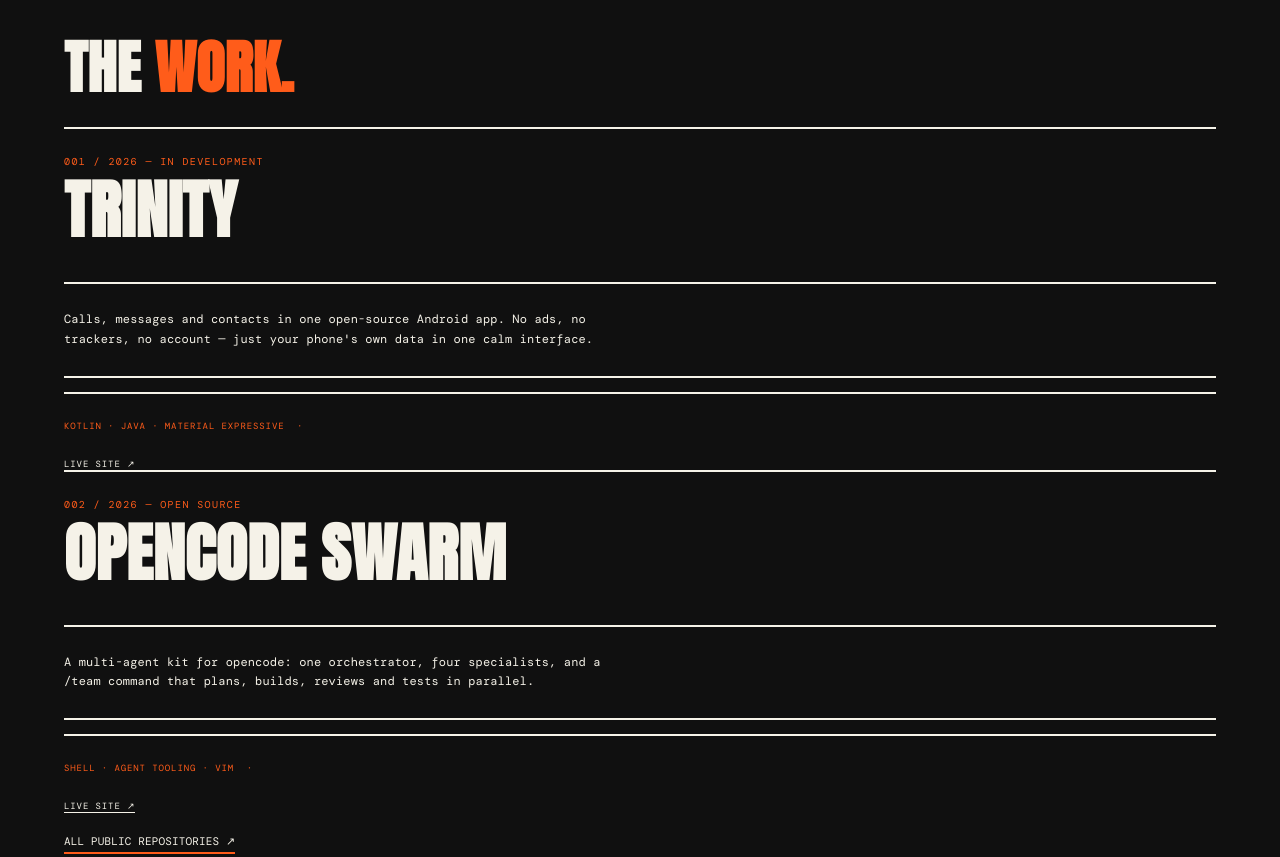
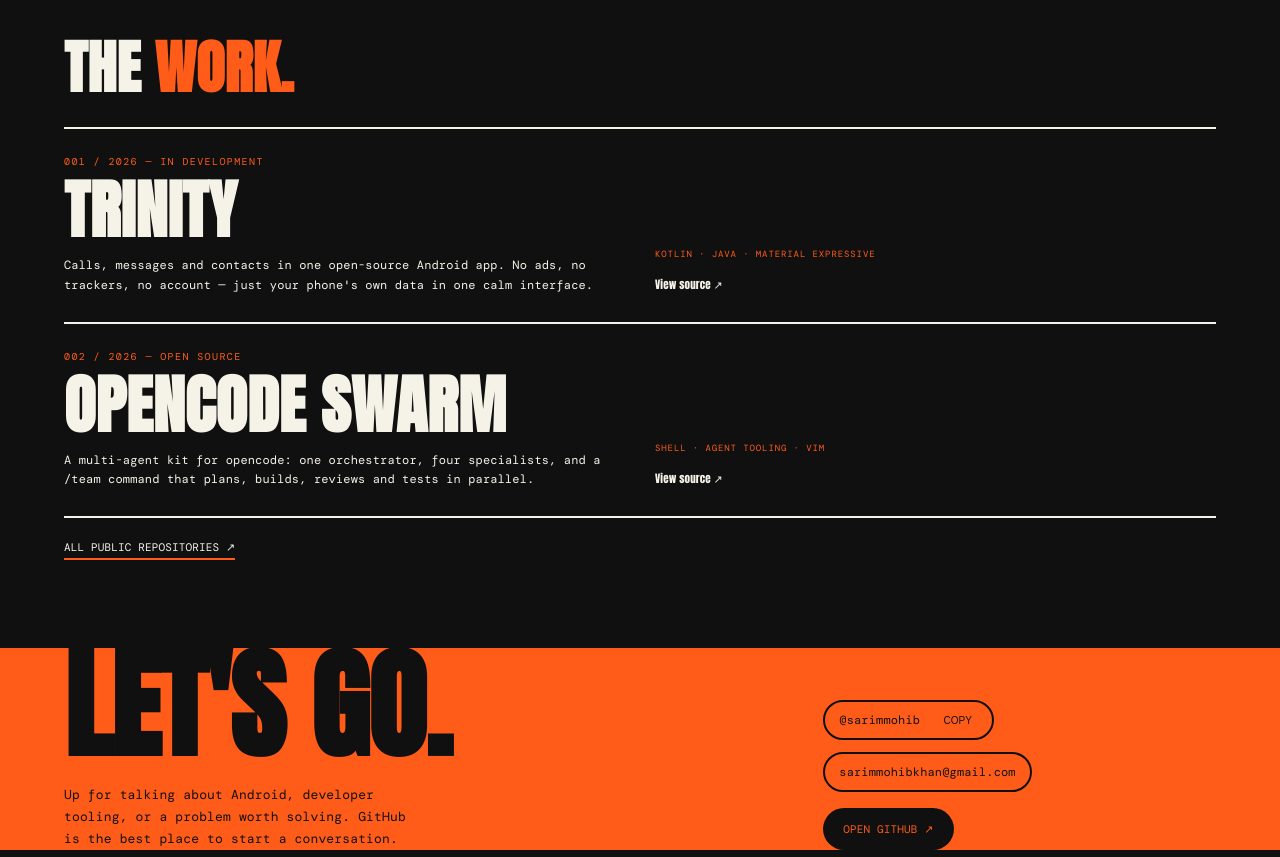
Before and after one commit to sarimmohib/sarimmohib.github.io, a plain HTML site: page index.html in a window 1280 px wide. Shown: the part 1360-2217 px from the top of the page. Drawn offline with nearby package versions, Linux system fonts and the light colour scheme.

Commit message:
Project cards link to project sites, add View source links

```diff
--- a/index.html
+++ b/index.html
@@ -48,6 +48,10 @@ h1{font-size:clamp(38px,6vw,76px);line-height:1.02;text-transform:uppercase;lett
 .pno{font-family:'DM Mono',monospace;font-size:10px;letter-spacing:.14em;color:var(--orange)}
 .pname{font-size:clamp(32px,6vw,64px);text-transform:uppercase;line-height:1.0;letter-spacing:.005em;margin:10px 0 14px}
 .proj:hover .pname{color:var(--orange)}
+.proj__main{display:block}
+.proj__meta{display:flex;flex-direction:column;justify-content:flex-end;gap:16px}
+.proj__source{font-family:var(--mono);font-size:11px;color:var(--ink);border-bottom:1px solid var(--line-2);padding-bottom:3px;align-self:flex-start}
+.proj__source:hover{color:var(--orange);border-color:var(--orange)}
 .pdesc{font-family:'DM Mono',monospace;font-size:12px;line-height:1.65;margin:0}
 .pstack{font-family:'DM Mono',monospace;font-size:9px;letter-spacing:.1em;color:var(--orange);margin-top:14px}
 .more{display:inline-block;margin-top:22px;font-family:'DM Mono',monospace;font-size:11px;border-bottom:2px solid var(--orange);padding-bottom:4px}
@@ -87,8 +91,26 @@ footer{padding:24px 0;font-family:'DM Mono',monospace;font-size:10px;text-transf
 <section class="sec" id="about"><div class="wrap"><h2 class="sec-h rv">Who <em>I am.</em></h2>
 <div class="about-g"><p class="rv">I'm a first-semester CS student at FAST NUCES, and most of my time goes into understanding how things actually work — then building small, useful tools with what I learn. The goal is never more features; it's fewer, better ones.</p><p class="rv">Right now that means Android — calm, considered apps made with Kotlin — and agent tooling, where a handful of small pieces can do the work of one big one. I like clean interfaces, honest software, and details you notice only after a week of use.</p></div><div class="tags rv"><span class="skill">Kotlin</span> / <span class="skill">Java</span> / <span class="skill">Shell</span> / <span class="skill">Android</span> / <span class="skill">Material 3</span> / <span class="skill">opencode</span> / <span class="skill">Mobile UI</span> / <span class="skill">Systems</span></div></div></section>
 <section class="sec" id="work"><div class="wrap"><h2 class="sec-h rv">The <em>work.</em></h2>
-<a class="proj rv" href=https://github.com/sarimmohib/trinity target="_blank" rel="noopener"><div><div class="pno">001 / 2026 — IN DEVELOPMENT</div><h3 class="pname">Trinity</h3></div><div><p class="pdesc">Calls, messages and contacts in one open-source Android app. No ads, no trackers, no account — just your phone's own data in one calm interface.</p><div class="pstack">KOTLIN · JAVA · MATERIAL EXPRESSIVE &nbsp;·&nbsp; <a href="https://sarimmohib.github.io/trinity/" style="color:var(--ink);border-bottom:1px solid var(--ink)">LIVE SITE ↗</a></div></div></a>
-<a class="proj rv" href=https://github.com/sarimmohib/opencode-swarm-integration target="_blank" rel="noopener"><div><div class="pno">002 / 2026 — OPEN SOURCE</div><h3 class="pname">opencode Swarm</h3></div><div><p class="pdesc">A multi-agent kit for opencode: one orchestrator, four specialists, and a /team command that plans, builds, reviews and tests in parallel.</p><div class="pstack">SHELL · AGENT TOOLING · VIM &nbsp;·&nbsp; <a href="https://sarimmohib.github.io/swarm/" style="color:var(--ink);border-bottom:1px solid var(--ink)">LIVE SITE ↗</a></div></div></a>
+<div class="proj rv">
+  <a class="proj__main" href="https://sarimmohib.github.io/trinity/" target="_blank" rel="noopener">
+    <div class="pno">001 / 2026 — IN DEVELOPMENT</div><h3 class="pname">Trinity</h3>
+    <p class="pdesc">Calls, messages and contacts in one open-source Android app. No ads, no trackers, no account — just your phone's own data in one calm interface.</p>
+  </a>
+  <div class="proj__meta">
+    <div class="pstack">KOTLIN · JAVA · MATERIAL EXPRESSIVE</div>
+    <a class="proj__source" href="https://github.com/sarimmohib/trinity" target="_blank" rel="noopener">View source ↗</a>
+  </div>
+</div>
+<div class="proj rv">
+  <a class="proj__main" href="https://sarimmohib.github.io/swarm/" target="_blank" rel="noopener">
+    <div class="pno">002 / 2026 — OPEN SOURCE</div><h3 class="pname">opencode Swarm</h3>
+    <p class="pdesc">A multi-agent kit for opencode: one orchestrator, four specialists, and a /team command that plans, builds, reviews and tests in parallel.</p>
+  </a>
+  <div class="proj__meta">
+    <div class="pstack">SHELL · AGENT TOOLING · VIM</div>
+    <a class="proj__source" href="https://github.com/sarimmohib/opencode-swarm-integration" target="_blank" rel="noopener">View source ↗</a>
+  </div>
+</div>
 <a class="more rv" href="https://github.com/sarimmohib?tab=repositories" target="_blank" rel="noopener">ALL PUBLIC REPOSITORIES ↗</a></div></section>
 <section class="contact" id="contact"><div class="wrap contact-in"><div><h2 class="rv">LET'S GO.</h2><p class="rv">Up for talking about Android, developer tooling, or a problem worth solving. GitHub is the best place to start a conversation.</p></div>
 <div class="rv contact__links"><div class="handle">@sarimmohib <button id="copy" type="button">COPY</button></div><a class="handle" href="mailto:sarimmohibkhan@gmail.com">sarimmohibkhan@gmail.com</a><a class="btn" href="https://github.com/sarimmohib" target="_blank" rel="noopener">OPEN GITHUB ↗</a></div></div></section></main>
```
